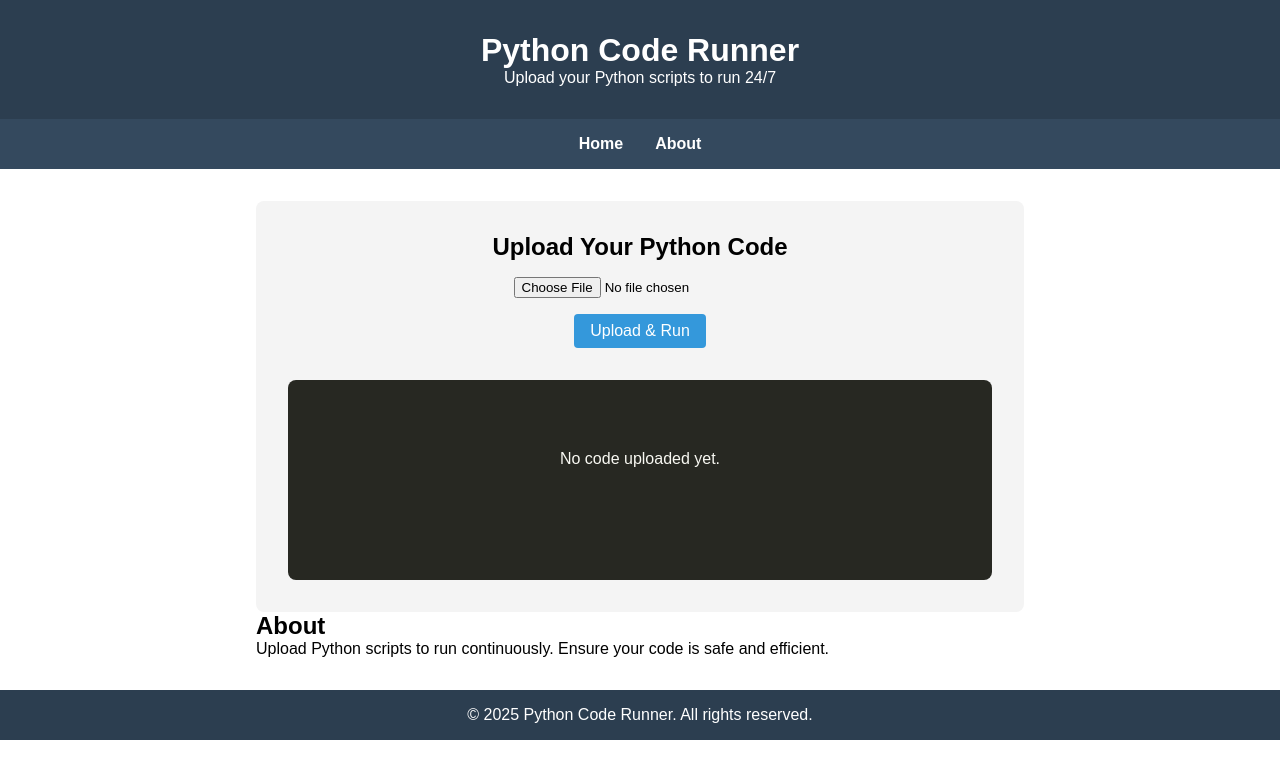
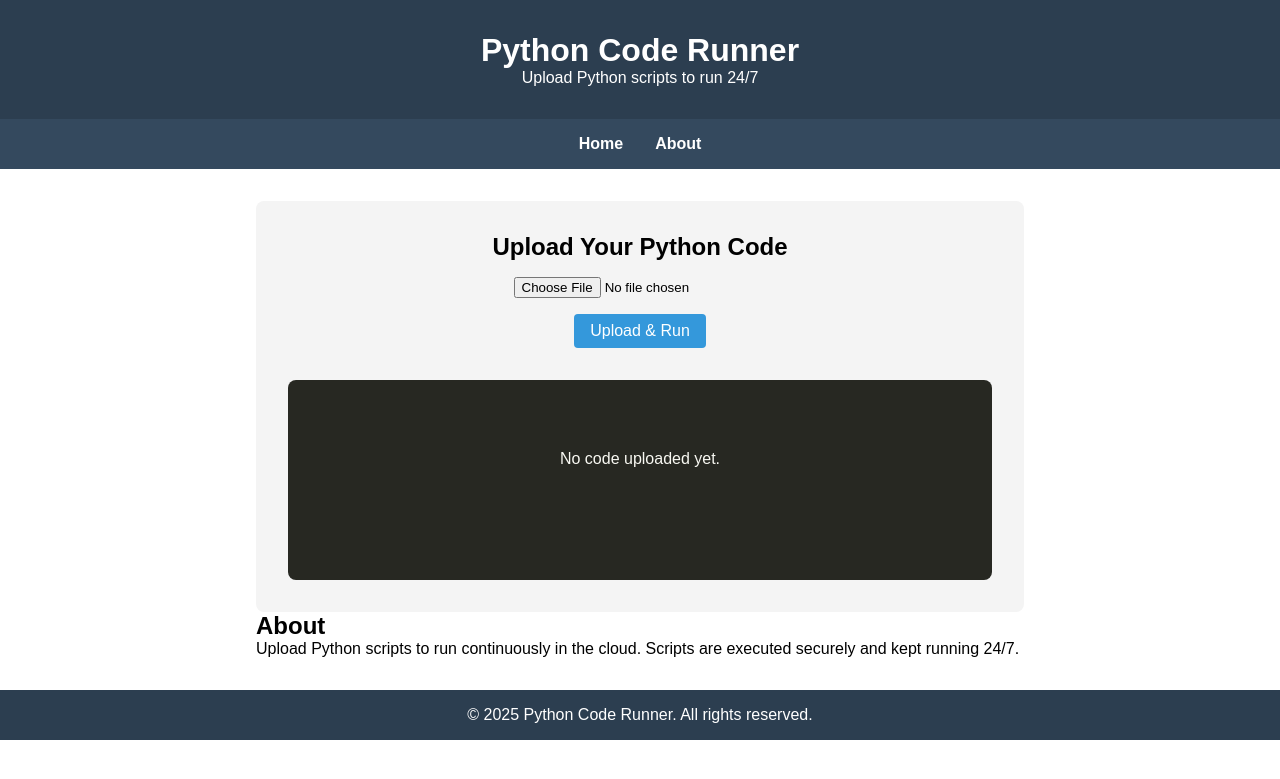
Before and after one commit to collector-king/Hosti, a Python web app: template templates/index.html in a window 1280 px wide. Shown: the top 779 px of the page. Run offline with Jinja, Linux system fonts and the light colour scheme; the template is opened without the code that fills it, so the values that code supplies are empty.

Commit message:
Update index.html

```diff
--- a/templates/index.html
+++ b/templates/index.html
@@ -9,7 +9,7 @@
 <body>
     <header>
         <h1>Python Code Runner</h1>
-        <p>Upload your Python scripts to run 24/7</p>
+        <p>Upload Python scripts to run 24/7</p>
     </header>
 
     <nav>
@@ -38,7 +38,7 @@
 
         <section id="about">
             <h2>About</h2>
-            <p>Upload Python scripts to run continuously. Ensure your code is safe and efficient.</p>
+            <p>Upload Python scripts to run continuously in the cloud. Scripts are executed securely and kept running 24/7.</p>
         </section>
     </div>
 
```
